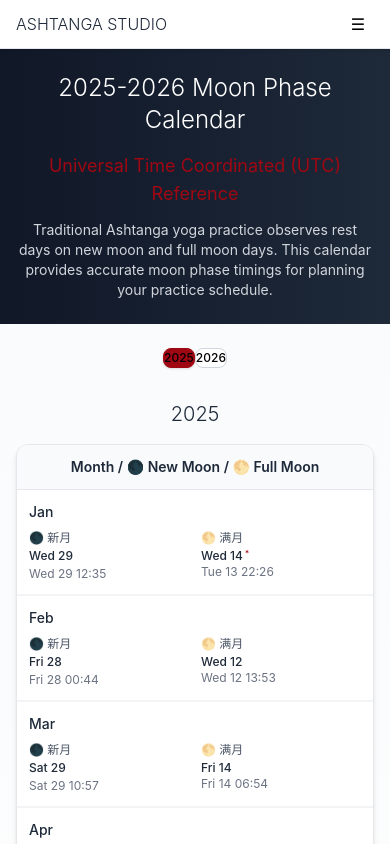
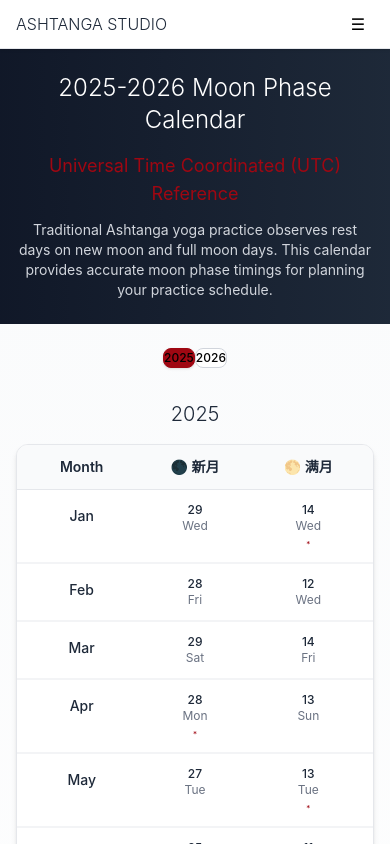
Before and after one commit to ericlau85/xbyoga, a Next.js app: page /moon-calendar in a window 390 px wide. Shown: the top 844 px of the page. Built offline with nearby package versions, Linux system fonts and the light colour scheme.

Commit message:
🚀 彻底修复月相表：移动端三列布局 | 表头只显示一次 | 解决所有显示问题

```diff
--- a/app/moon-calendar/page.tsx
+++ b/app/moon-calendar/page.tsx
@@ -10,18 +10,6 @@ import Link from 'next/link';
 export default function MoonCalendarPage() {
   const { language } = useLanguage();
   const [activeYear, setActiveYear] = useState('2025');
-  const [isMobile, setIsMobile] = useState(false);
-
-  // 检测是否是移动设备
-  useEffect(() => {
-    const checkMobile = () => {
-      setIsMobile(window.innerWidth < 768);
-    };
-
-    checkMobile();
-    window.addEventListener('resize', checkMobile);
-    return () => window.removeEventListener('resize', checkMobile);
-  }, []);
 
   const content = moonData[language as keyof typeof moonData];
   if (typeof content === 'string' || !content) {
@@ -36,7 +24,7 @@ export default function MoonCalendarPage() {
   const yearData = content.years.find(year => year.year === activeYear) || content.years[0];
 
   return (
-    <div className="min-h-screen bg-gradient-to-b from-gray-50 to-white safe-top safe-bottom overflow-x-hidden pt-12">
+    <div className="min-h-screen bg-gradient-to-b from-gray-50 to-white safe-top safe-bottom pt-12">
       <Navigation />
 
       {/* 标题部分 */}
@@ -83,113 +71,115 @@ export default function MoonCalendarPage() {
           {/* 月相表格 */}
           <div className="bg-white rounded-xl shadow-md overflow-hidden mb-6 md:mb-8 border border-gray-200">
 
-            {/* 表头 - 桌面端使用flex布局，移动端保持单列 */}
-            {/* 移动端：单列显示 */}
-            <div className="md:hidden border-b border-gray-200 bg-gray-50 p-3">
-              <div className="font-semibold text-gray-800 text-sm text-center">
-                {content.tableHeaders.month} / 🌑 {content.tableHeaders.newMoon.split('(')[0].trim()} / 🌕 {content.tableHeaders.fullMoon.split('(')[0].trim()}
-              </div>
-            </div>
-
-            {/* 桌面端：flex布局，三列等宽 */}
+            {/* 桌面端表头 */}
             <div className="hidden md:flex border-b border-gray-200 bg-gray-50">
-              {/* 月份列 - 25% */}
               <div className="w-1/4 p-3 text-center font-semibold text-gray-800 text-sm">
                 {content.tableHeaders.month}
               </div>
-              {/* 新月列 - 37.5% */}
               <div className="w-3/8 p-3 text-center border-l border-gray-200">
                 <div className="font-semibold text-gray-800 mb-1 text-sm">
                   🌑 {content.tableHeaders.newMoon.split('(')[0].trim()}
                 </div>
                 <div className="flex justify-center text-xs text-gray-500 space-x-2">
                   <span>GMT+8</span>
-                  <span className="text-gray-400">|</span>
                   <span>UTC</span>
                 </div>
               </div>
-              {/* 满月列 - 37.5% */}
               <div className="w-3/8 p-3 text-center border-l border-gray-200">
                 <div className="font-semibold text-gray-800 mb-1 text-sm">
                   🌕 {content.tableHeaders.fullMoon.split('(')[0].trim()}
                 </div>
                 <div className="flex justify-center text-xs text-gray-500 space-x-2">
                   <span>GMT+8</span>
-                  <span className="text-gray-400">|</span>
                   <span>UTC</span>
                 </div>
               </div>
             </div>
 
-            {/* 表格内容 - 修复了重复数据问题 */}
+            {/* 移动端表头 - 三列 */}
+            <div className="md:hidden border-b border-gray-200 bg-gray-50 p-3">
+              <div className="grid grid-cols-3 gap-2">
+                <div className="font-semibold text-gray-800 text-sm text-center">
+                  {content.tableHeaders.month}
+                </div>
+                <div className="font-semibold text-gray-800 text-sm text-center">
+                  🌑 新月
+                </div>
+                <div className="font-semibold text-gray-800 text-sm text-center">
+                  🌕 满月
+                </div>
+              </div>
+            </div>
+
+            {/* 表格内容 */}
             <div className="divide-y divide-gray-100">
               {yearData.months.map((month, index) => (
                 <div key={index} className="hover:bg-gray-50 transition-colors">
-                  {/* 移动端：单列显示 */}
+
+                  {/* 移动端：三列数据行 */}
                   <div className="md:hidden p-3 border-b border-gray-100 last:border-0">
-                    <div className="font-medium text-gray-800 text-sm mb-2">
-                      {month.month}
-                    </div>
-                    <div className="grid grid-cols-2 gap-3">
+                    <div className="grid grid-cols-3 gap-2 items-start">
+                      {/* 月份 */}
+                      <div className="font-medium text-gray-800 text-sm text-center pt-1">
+                        {month.month}
+                      </div>
+
                       {/* 新月 */}
-                      <div className="space-y-0.5">
-                        <div className="text-xs text-gray-600">🌑 新月</div>
+                      <div className="text-center">
                         <div className="font-medium text-gray-800 text-xs">
-                          {month.newMoon.local.split(' ')[0]} {month.newMoon.local.split(' ')[1]}
-                          {month.newMoon.nextDay && <sup className="text-red-800 ml-0.5 text-[8px]">*</sup>}
+                          {month.newMoon.local.split(' ')[1]}
                         </div>
                         <div className="text-xs text-gray-500">
-                          {month.newMoon.utc}
+                          {month.newMoon.local.split(' ')[0]}
                         </div>
+                        {month.newMoon.nextDay && (
+                          <div className="text-[8px] text-red-800 mt-1">*</div>
+                        )}
                       </div>
 
-                      {/* 满月 - 关键修复：正确处理单个和多个满月 */}
-                      <div className="space-y-0.5">
-                        <div className="text-xs text-gray-600">🌕 满月</div>
-                        {/* 修复逻辑：优先检查 fullMoons 数组 */}
+                      {/* 满月 */}
+                      <div className="text-center">
                         {Array.isArray(month.fullMoons) ? (
                           <div className="space-y-1">
                             {month.fullMoons.map((fullMoon, idx) => (
                               <div key={idx}>
                                 <div className="font-medium text-gray-800 text-xs">
-                                  {fullMoon.local.split(' ')[0]} {fullMoon.local.split(' ')[1]}
-                                  {fullMoon.nextDay && <sup className="text-red-800 ml-0.5 text-[8px]">*</sup>}
+                                  {fullMoon.local.split(' ')[1]}
                                 </div>
                                 <div className="text-xs text-gray-500">
-                                  {fullMoon.utc}
+                                  {fullMoon.local.split(' ')[0]}
                                 </div>
+                                {fullMoon.nextDay && (
+                                  <div className="text-[8px] text-red-800 mt-1">*</div>
+                                )}
                               </div>
                             ))}
                           </div>
-                        ) : month.fullMoon ? (
-                          // 单个满月情况
+                        ) : (
                           <div>
                             <div className="font-medium text-gray-800 text-xs">
-                              {month.fullMoon.local.split(' ')[0]} {month.fullMoon.local.split(' ')[1]}
-                              {month.fullMoon.nextDay && <sup className="text-red-800 ml-0.5 text-[8px]">*</sup>}
+                              {month.fullMoon.local.split(' ')[1]}
                             </div>
                             <div className="text-xs text-gray-500">
-                              {month.fullMoon.utc}
+                              {month.fullMoon.local.split(' ')[0]}
                             </div>
+                            {month.fullMoon.nextDay && (
+                              <div className="text-[8px] text-red-800 mt-1">*</div>
+                            )}
                           </div>
-                        ) : (
-                          // 无数据情况（理论上不会出现）
-                          <div className="text-gray-400 text-xs">-</div>
                         )}
                       </div>
                     </div>
                   </div>
 
-                  {/* 桌面端：flex布局 */}
+                  {/* 桌面端 */}
                   <div className="hidden md:flex">
-                    {/* 月份列 - 25% */}
                     <div className="w-1/4 p-3 flex items-center justify-center border-r border-gray-200">
                       <span className="font-medium text-gray-800 text-base">
                         {month.month}
                       </span>
                     </div>
 
-                    {/* 新月列 - 37.5% */}
                     <div className="w-3/8 p-3 border-r border-gray-200">
                       <div className="text-center space-y-1">
                         <div className="font-medium text-gray-800 text-sm">
@@ -202,11 +192,8 @@ export default function MoonCalendarPage() {
                       </div>
                     </div>
 
-                    {/* 满月列 - 37.5% - 关键修复：正确处理单个和多个满月 */}
                     <div className="w-3/8 p-3">
-                      {/* 修复逻辑：优先检查 fullMoons 数组 */}
                       {Array.isArray(month.fullMoons) ? (
-                        // 蓝月情况：2026年5月有 fullMoons 数组
                         <div className="text-center space-y-2">
                           {month.fullMoons.map((fullMoon, idx) => (
                             <div key={idx} className="space-y-1">
@@ -220,8 +207,7 @@ export default function MoonCalendarPage() {
                             </div>
                           ))}
                         </div>
-                      ) : month.fullMoon ? (
-                        // 单个满月情况：其他月份
+                      ) : (
                         <div className="text-center space-y-1">
                           <div className="font-medium text-gray-800 text-sm">
                             {month.fullMoon.local.split(' ')[0]} {month.fullMoon.local.split(' ')[1]}
@@ -231,11 +217,6 @@ export default function MoonCalendarPage() {
                             {month.fullMoon.utc}
                           </div>
                         </div>
-                      ) : (
-                        // 无满月数据的情况（理论上不应该出现）
-                        <div className="text-center text-gray-400 text-sm">
-                          {language === 'zh' ? '无数据' : 'No data'}
-                        </div>
                       )}
                     </div>
                   </div>
@@ -244,9 +225,9 @@ export default function MoonCalendarPage() {
             </div>
           </div>
 
-          {/* 图例说明 - 小字号 */}
-          <div className="mb-6 md:mb-8 p-3 md:p-4 bg-gradient-to-r from-gray-50 to-gray-50 rounded-lg border border-gray-200">
-            <p className="text-gray-700 text-center text-[10px] md:text-xs leading-tight">
+          {/* 图例说明 */}
+          <div className="mb-6 md:mb-8 p-3 md:p-4 bg-gray-50 rounded-lg border border-gray-200">
+            <p className="text-gray-700 text-center text-[10px] md:text-xs">
               <sup className="text-red-800 mr-0.5 text-[8px]">*</sup>
               {content.legend}
             </p>
@@ -256,7 +237,7 @@ export default function MoonCalendarPage() {
           <div className="flex justify-center pt-4 md:pt-6 border-t border-gray-200">
             <Link
               href="/courses/ashtanga"
-              className="inline-flex items-center px-3 md:px-4 py-1.5 md:py-2 text-xs md:text-sm font-medium text-red-800 hover:text-red-900 hover:bg-red-50 rounded-lg transition-colors duration-150"
+              className="inline-flex items-center px-3 md:px-4 py-1.5 md:py-2 text-xs md:text-sm font-medium text-red-800 hover:text-red-900 hover:bg-red-50 rounded-lg transition-colors"
             >
               <svg className="w-3 h-3 mr-1.5" fill="none" stroke="currentColor" viewBox="0 0 24 24">
                 <path strokeLinecap="round" strokeLinejoin="round" strokeWidth={2} d="M10 19l-7-7m0 0l7-7m-7 7h18" />
```
